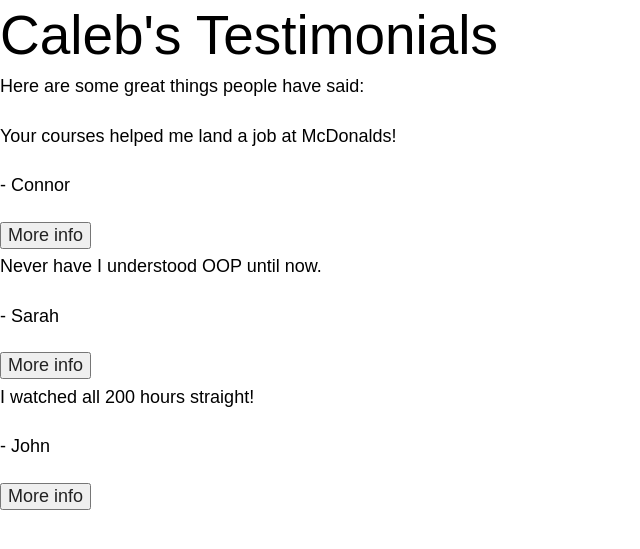
After one commit to CalebCurry/flask-practice, a Flask app: page /testimonials in a window 1280 px wide. The commit adds this page. Shown: the top 549 px of the page, without its empty margins (0-640 px from the left). Run offline with Flask 2, Linux system fonts and the light colour scheme.

Commit message:
messing up stuff lolz

```diff
--- a/application.py
+++ b/application.py
@@ -1,5 +1,5 @@
 from drink_ratings import app as application  # application for AWS
-
+# https://docs.aws.amazon.com/elasticbeanstalk/latest/dg/create-deploy-python-flask.html
 
 #__name__ will be main if this is ran directly with Python
 # but not if imported to another module
--- a/drink_ratings/routes.py
+++ b/drink_ratings/routes.py
@@ -2,6 +2,8 @@ from drink_ratings import app, jwt, bcrypt
 from flask import render_template, abort, url_for, request, jsonify
 from flask_jwt_extended import jwt_required, create_access_token, get_jwt_identity
 import jwt
+from drink_ratings.models import Testimonial
+
 
 drinks = [
     {
@@ -24,12 +26,58 @@ drinks = [
 
 @app.errorhandler(404)
 def page_not_found(e):
-    return render_template('404.html', title="404"), 404
+    return render_template('404.html', error=e, title="Page Not Found"), 404
+
+
+testimonials = [
+    {
+        'id': 10,
+        'name': 'Connor',
+        'message': 'Your courses helped me land a job at McDonalds!'
+    },
+    {
+        'id': 35,
+        'name': 'Sarah',
+        'message': 'Never have I understood OOP until now.'
+    },
+    {
+        'id': 43,
+        'name': 'John',
+        'message': 'I watched all 200 hours straight!'
+    },
+]
+
+
+@app.route('/api/testimonials')
+def get_testimonials():
+    testimonials = Testimonial.query.all()
+    return jsonify({'testimonials': testimonials})
 
 
 @app.route('/')
-def hello_world():
-    return "hello World"
+@app.route('/testimonials')
+def show_testimonials():
+    return render_template('index.html', testimonials=testimonials)
+
+
+@app.route('/testimonials/<id>')
+def show_testimonial(id):
+
+    for testimonial in testimonials:
+        if testimonial.get('id') == int(id):
+            return render_template('testimonial.html', testimonial=testimonial)
+    abort(404)
+
+    '''
+    drink = None
+
+    for d in drinks:
+        if int(d.get('id')) == int(id):
+            drink = d
+    if drink is None:
+        abort(404, description="Resource not found")
+    return render_template("drink.html", title=drink.get('name'), drink=drink)
+    '''
 
 
 @app.route('/drinks')
@@ -63,6 +111,16 @@ def new_post():
 def notpass():
     pw_hash = bcrypt.generate_password_hash('passwordtest')
     return jsonify({'pw_hash': str(pw_hash)})
+
+
+@app.route('/api/testimonials')
+def get_testminonials():
+    return {'testimonials': ["great", "its ok", "fantastic"]} + 5
+
+
+@app.route('/api/string')
+def string():
+    return "this is a string"
 
 
 @app.route('/test', methods=['POST'])
--- a/drink_ratings/templates/404.html
+++ b/drink_ratings/templates/404.html
@@ -1,5 +1,4 @@
 {% extends "layout.html" %}
 {% block content %}
-<h1>This pape was not found</h1>
-<p>Go to the <strong><a href="/drinks">home page?</a></strong></p>
+<p>Page not found. Go to the <a href='/'>homepage?</a></p>
 {% endblock %}
--- /dev/null
+++ b/drink_ratings/templates/index.html
@@ -0,0 +1,9 @@
+{% extends "layout.html" %}
+{% block content %}
+<p>Here are some great things people have said:</p>
+{% for testimonial in testimonials %}
+    <p>{{testimonial.message}}</p>
+    <p>- {{testimonial.name}}</p>
+    <a href="{{url_for('show_testimonial', id=testimonial.id)}}"><button>More info</button></a>
+{% endfor %}
+{% endblock %}
--- a/drink_ratings/templates/layout.html
+++ b/drink_ratings/templates/layout.html
@@ -2,22 +2,18 @@
 <html>
 <head>
     <link rel="stylesheet" type ="text/css" href="{{ url_for('static', filename='style.css')}}"/>
-    <link rel="preconnect" href="https://fonts.gstatic.com">
-    <link href="https://fonts.googleapis.com/css2?family=Karla:ital,wght@0,200;0,300;0,400;0,500;0,600;0,700;0,800;1,200;1,300;1,400;1,500;1,600;1,700;1,800&family=Rubik:ital,wght@0,300;0,400;0,500;0,600;0,700;0,800;0,900;1,300;1,400;1,500;1,600;1,700;1,800;1,900&display=swap" rel="stylesheet">
+    <script src="{{url_for('static', filename='script.js')}}" defer></script>
     {% if title %}
-         <title>Drink Ratings - {{title}}</title>
+         <title>{{title}}</title>
     {% else %}
-        <title>Drink Ratings</title>
+        <title>Testimonials</title>
     {% endif %}
 </head>
 <body>
-    <div class="wrapper">
-        <header>
-            <h1>Caleb's Favorite Drinks - Drink rater
-            </h1>
-        </header>
-        {% block content %}{% endblock %}
-        <footer></div>
-    </div>
+    <h1>Caleb's Testimonials</h1>
+    {% block content %}
+
+    {% endblock %}
+
 </body>
 </html>
--- a/requirements.txt
+++ b/requirements.txt
@@ -9,6 +9,7 @@ itsdangerous==1.1.0
 Jinja2==2.11.2
 MarkupSafe==1.1.1
 Pillow==8.0.1
+psycopg2-binary==2.8.6
 pycparser==2.20
 PyJWT==1.7.1
 six==1.15.0
```
Also changed, not shown: drink_ratings/__init__.py (+17 -2 lines), drink_ratings/models.py (+16 -1 lines), drink_ratings/templates/layout-backup.html (added, +23 -0 lines), drink_ratings/templates/testimonial.html (added, +7 -0 lines), drink_ratings/static/script.js (added), drink_ratings/static/style.css (line endings or trailing spaces).
